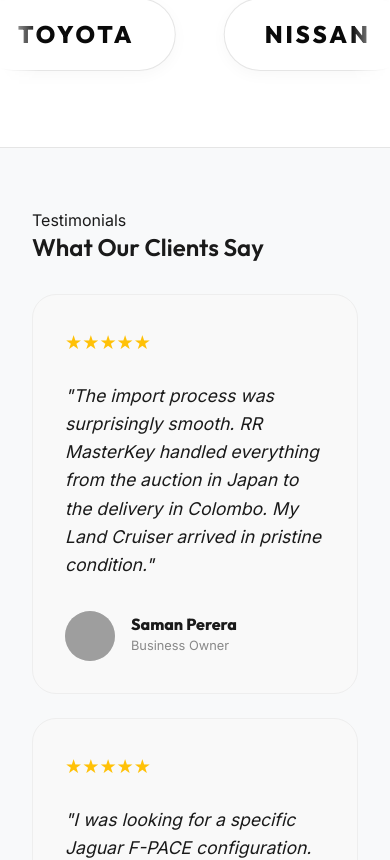
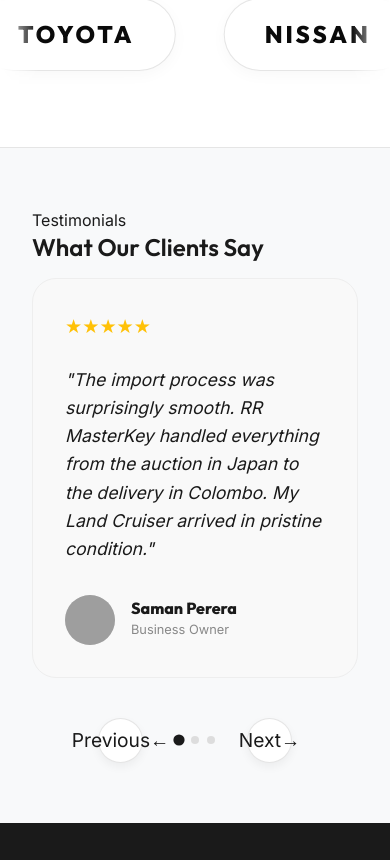
Before and after one commit to AMGRPrabhatha/RR-Master-Key, a React (Vite) app: page / in a window 390 px wide. Shown: the part 4888-5748 px from the top of the page. Built offline with nearby package versions, Linux system fonts and the light colour scheme; grey boxes are pictures that could not be loaded.

Commit message:
Developed interactive Testimonial slider for mobile with navigation buttons

```diff
--- a/src/components/Extras.css
+++ b/src/components/Extras.css
@@ -64,15 +64,15 @@
 }
 
 /* Testimonials */
-.testimonials {
-  background-color: var(--color-bg-light);
-}
-
-.testimonial-cards {
+.testimonial-grid-desktop {
   display: grid;
   grid-template-columns: repeat(auto-fit, minmax(300px, 1fr));
   gap: 2rem;
   margin-top: 2rem;
+}
+
+.testimonial-slider-mobile {
+  display: none;
 }
 
 .testimonial-card {
@@ -83,22 +83,78 @@
   transition: all 0.3s;
 }
 
-@media (max-width: 768px) {
-  .testimonial-cards {
-    grid-template-columns: 1fr;
-    gap: 1.5rem;
-  }
-
-  .testimonial-card {
-    padding: 2rem;
-  }
-}
-
 .testimonial-card:hover {
   transform: translateY(-5px);
   border-color: var(--color-primary);
   background: white;
   box-shadow: 0 15px 30px rgba(0,0,0,0.05);
+}
+
+@media (max-width: 768px) {
+  .testimonial-grid-desktop {
+    display: none;
+  }
+
+  .testimonial-slider-mobile {
+    display: flex;
+    flex-direction: column;
+    gap: 1.5rem;
+    margin-top: 1rem;
+  }
+
+  .testimonial-card {
+    padding: 2rem;
+    min-height: 280px;
+    display: flex;
+    flex-direction: column;
+    justify-content: center;
+  }
+
+  .slider-controls {
+    display: flex;
+    align-items: center;
+    justify-content: center;
+    gap: 2rem;
+    margin-top: 1rem;
+  }
+
+  .slider-btn {
+    background: white;
+    border: 1px solid var(--color-border);
+    width: 45px;
+    height: 45px;
+    border-radius: 50%;
+    display: flex;
+    align-items: center;
+    justify-content: center;
+    cursor: pointer;
+    font-size: 1.2rem;
+    color: var(--color-text-dark);
+    transition: all 0.2s;
+    box-shadow: 0 4px 10px rgba(0,0,0,0.05);
+  }
+
+  .slider-btn:active {
+    transform: scale(0.9);
+  }
+
+  .slider-dots {
+    display: flex;
+    gap: 0.5rem;
+  }
+
+  .dot {
+    width: 8px;
+    height: 8px;
+    border-radius: 50%;
+    background: #ddd;
+    transition: all 0.3s;
+  }
+
+  .dot.active {
+    background: var(--color-primary);
+    transform: scale(1.4);
+  }
 }
 
 .stars {
--- a/src/components/Extras.jsx
+++ b/src/components/Extras.jsx
@@ -35,6 +35,8 @@
 };
 
 export const Testimonials = () => {
+  const [currentIndex, setCurrentIndex] = React.useState(0);
+
   const testimonials = [
     {
       name: "Saman Perera",
@@ -56,6 +58,14 @@
     }
   ];
 
+  const nextTestimonial = () => {
+    setCurrentIndex((prev) => (prev + 1) % testimonials.length);
+  };
+
+  const prevTestimonial = () => {
+    setCurrentIndex((prev) => (prev - 1 + testimonials.length) % testimonials.length);
+  };
+
   return (
     <section className="testimonials section-padding">
       <div className="container">
@@ -64,7 +74,52 @@
           <h2 className="section-title">What Our Clients Say</h2>
         </div>
 
-        <div className="testimonial-cards">
+        {/* Mobile Slider View */}
+        <div className="testimonial-slider-mobile">
+          <div className="slider-content">
+            <motion.div
+              className="testimonial-card"
+              key={currentIndex}
+              initial={{ opacity: 0, x: 50 }}
+              animate={{ opacity: 1, x: 0 }}
+              exit={{ opacity: 0, x: -50 }}
+              transition={{ duration: 0.4 }}
+            >
+              <div className="stars">★★★★★</div>
+              <p className="testimonial-text">"{testimonials[currentIndex].text}"</p>
+              <div className="customer-info">
+                <img src={testimonials[currentIndex].avatar} alt={testimonials[currentIndex].name} className="customer-avatar" />
+                <div>
+                  <h4>{testimonials[currentIndex].name}</h4>
+                  <p>{testimonials[currentIndex].role}</p>
+                </div>
+              </div>
+            </motion.div>
+          </div>
+
+          <div className="slider-controls">
+            <button className="slider-btn" onClick={prevTestimonial}>
+              <span className="sr-only">Previous</span>
+              ←
+            </button>
+            <div className="slider-dots">
+              {testimonials.map((_, i) => (
+                <div
+                  key={i}
+                  className={`dot ${i === currentIndex ? 'active' : ''}`}
+                  onClick={() => setCurrentIndex(i)}
+                />
+              ))}
+            </div>
+            <button className="slider-btn" onClick={nextTestimonial}>
+              <span className="sr-only">Next</span>
+              →
+            </button>
+          </div>
+        </div>
+
+        {/* Desktop Grid View */}
+        <div className="testimonial-grid-desktop">
           {testimonials.map((t, index) => (
             <motion.div
               className="testimonial-card"
```
